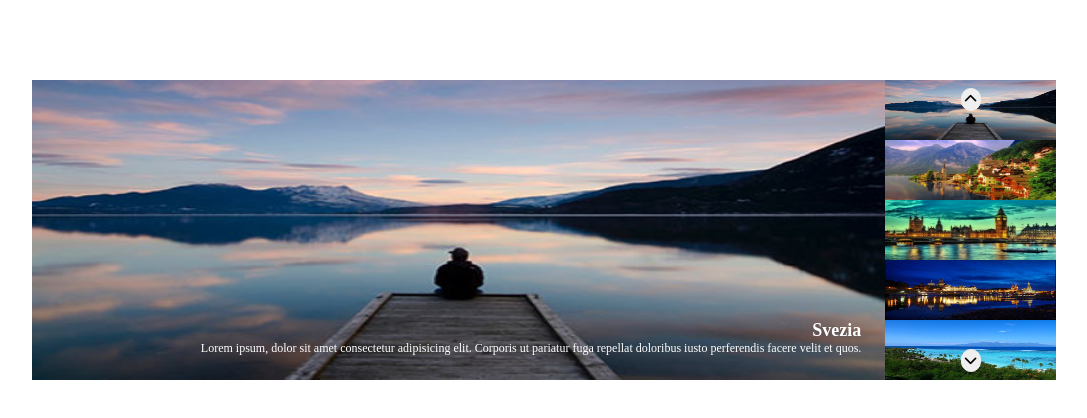
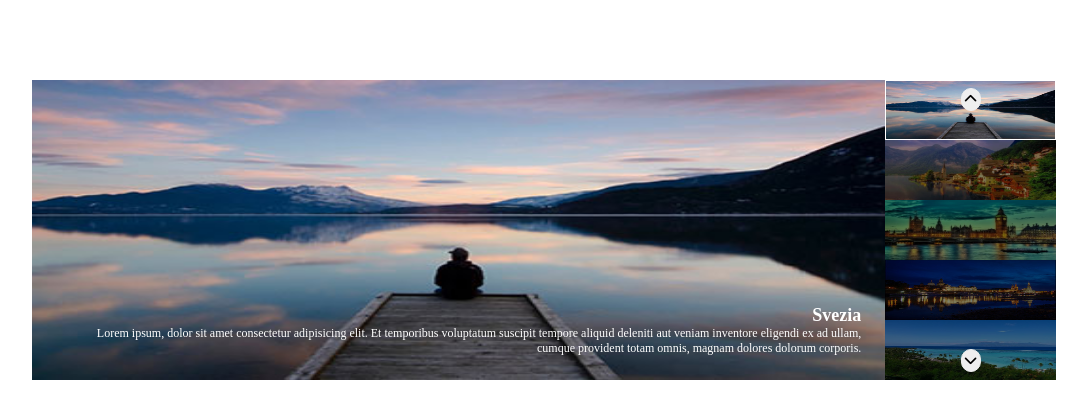
Before and after one commit to lucamagenes/js-array-carousel, a plain HTML site: page index.html in a window 1280 px wide. Both pictures are taken after a click on the button 1066 px from the left and 99 px from the top of the page. Shown: the whole page, without its empty margins (96-1183 px from the left). Drawn offline with Linux system fonts and the light colour scheme.

Commit message:
aggiunti event listener al js

```diff
--- a/assets/css/style.css
+++ b/assets/css/style.css
@@ -14,14 +14,22 @@
     margin: 5rem auto;
 }
 
+.slide_wrapper {
+    display: none;
+    height: 100%;
+    position: relative;
+}
+
+.slide_wrapper.active {
+    display: block;
+}
+
 .row {
     height: 100%;
 }
 
 .col_10 {
     width: calc((100% / 12) * 10);
-    height: 100%;
-    position: relative;
 }
 
 .col_10 img {
@@ -61,6 +69,7 @@
 }
 
 button {
+    cursor: pointer;
     position: absolute;
     border-radius: 10rem;
     padding: 0.2rem;
@@ -80,3 +89,12 @@ button {
     transform: translateX(-50%);
     margin-bottom: 0.5rem;
 }
+
+.mini {
+    filter: brightness(0.5);
+}
+
+.mini.active {
+    filter: brightness(1);
+    border: 1.5px solid white;
+}
--- a/assets/js/main.js
+++ b/assets/js/main.js
@@ -23,3 +23,51 @@ altrimenti le miniature non selezionate:
 - risultano oscurate
 
 */
+
+
+const items = [
+    'img/01.jpg',
+    'img/02.jpg',
+    'img/03.jpg',
+    'img/04.jpg',
+    'img/05.jpg'
+];
+
+const title = [
+    'Svezia',
+    'Svizzera',
+    'Gran Bretagna',
+    'Germania',
+    'Paradise'
+]
+
+const text = [
+    'Lorem ipsum, dolor sit amet consectetur adipisicing elit. Et temporibus voluptatum suscipit tempore aliquid deleniti aut veniam inventore eligendi ex ad ullam, cumque provident totam omnis, magnam dolores dolorum corporis.',
+    'Lorem ipsum',
+    'Lorem ipsum, dolor sit amet consectetur adipisicing elit.',
+    'Lorem ipsum, dolor sit amet consectetur adipisicing elit. Et temporibus voluptatum suscipit tempore aliquid deleniti aut veniam inventore eligendi ex ad ullam,',
+    'Et temporibus voluptatum suscipit tempore aliquid deleniti aut veniam inventore eligendi ex ad ullam,',
+]
+
+
+let select = 0;
+
+document.getElementsByClassName("slide_wrapper")[select].classList.add("active");
+
+document.getElementsByClassName("mini")[select].classList.add("active");
+
+
+
+const up = document.querySelector(".btn_up");
+
+up.addEventListener('click', function () {
+    --select;
+    console.log(select);
+})
+
+const down = document.querySelector(".btn_down");
+
+down.addEventListener('click', function () {
+    ++select;
+    console.log(select);
+})
--- a/index.html
+++ b/index.html
@@ -19,14 +19,72 @@
             <div class="row d_flex">
 
                 <div class="col_10">
-                    <img src="./img/01.jpg" alt="">
 
-                    <div class="text_wrapper">
-                        <h2>Svezia</h2>
-                        <p>Lorem ipsum, dolor sit amet consectetur adipisicing
-                            elit. Corporis ut pariatur fuga repellat doloribus
-                            iusto perferendis facere velit et quos.</p>
+                    <div class="slide_wrapper">
+
+                        <img src="./img/01.jpg" alt="">
+
+                        <div class="text_wrapper">
+                            <h2>Svezia</h2>
+                            <p>Lorem ipsum, dolor sit amet consectetur
+                                adipisicing elit. Et temporibus voluptatum
+                                suscipit tempore aliquid deleniti aut veniam
+                                inventore eligendi ex ad ullam, cumque provident
+                                totam omnis, magnam dolores dolorum corporis.</p>
+                        </div>
+
                     </div>
+
+                    <div class="slide_wrapper">
+
+                        <img src="./img/02.jpg" alt="">
+
+                        <div class="text_wrapper">
+                            <h2>Svizzera</h2>
+                            <p>Lorem ipsum</p>
+                        </div>
+
+                    </div>
+
+                    <div class="slide_wrapper">
+
+                        <img src="./img/03.jpg" alt="">
+
+                        <div class="text_wrapper">
+                            <h2>Gran Bretagna</h2>
+                            <p>Lorem ipsum, dolor sit amet consectetur
+                                adipisicing elit.</p>
+                        </div>
+
+                    </div>
+
+                    <div class="slide_wrapper">
+
+                        <img src="./img/04.jpg" alt="">
+
+                        <div class="text_wrapper">
+                            <h2>Germania</h2>
+                            <p>Lorem ipsum, dolor sit amet consectetur
+                                adipisicing elit. Et temporibus voluptatum
+                                suscipit tempore aliquid deleniti aut veniam
+                                inventore eligendi ex ad ullam,</p>
+                        </div>
+
+                    </div>
+
+                    <div class="slide_wrapper">
+
+                        <img src="./img/05.jpg" alt="">
+
+                        <div class="text_wrapper">
+                            <h2>Paradise</h2>
+                            <p>Et temporibus voluptatum suscipit tempore aliquid
+                                deleniti aut veniam inventore eligendi ex ad
+                                ullam,</p>
+                        </div>
+
+                    </div>
+
                 </div>
 
                 <div class="col_2">
@@ -34,19 +92,19 @@
                     <div class="row d_flex">
 
                         <div class="col_12">
-                            <img src="./img/01.jpg" alt="">
+                            <img class="mini" src="./img/01.jpg" alt="">
                         </div>
                         <div class="col_12">
-                            <img src="./img/02.jpg" alt="">
+                            <img class="mini" src="./img/02.jpg" alt="">
                         </div>
                         <div class="col_12">
-                            <img src="./img/03.jpg" alt="">
+                            <img class="mini" src="./img/03.jpg" alt="">
                         </div>
                         <div class="col_12">
-                            <img src="./img/04.jpg" alt="">
+                            <img class="mini" src="./img/04.jpg" alt="">
                         </div>
                         <div class="col_12">
-                            <img src="./img/05.jpg" alt="">
+                            <img class="mini" src="./img/05.jpg" alt="">
                         </div>
 
                     </div>
```
